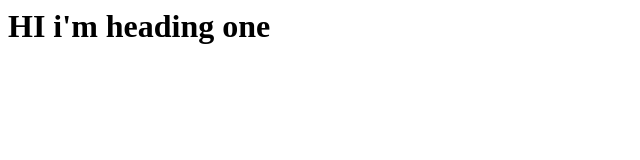
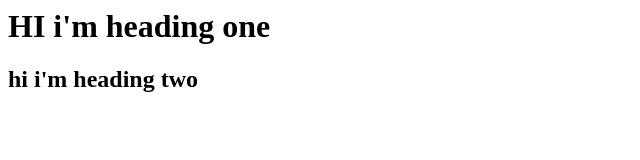
Before and after one commit to vrlegacy/project-one, a plain HTML site: page index.html in a window 1280 px wide. Shown: the whole page, without its empty margins (0-640 px from the left). Drawn offline with Linux system fonts and the light colour scheme.

Commit message:
Update index.html

```diff
--- a/index.html
+++ b/index.html
@@ -1,4 +1,5 @@
 <head></head>
 <body>
   <h1>HI i'm heading one</h1>
+  <h2>hi i'm heading two</h2>
 </body>
```
